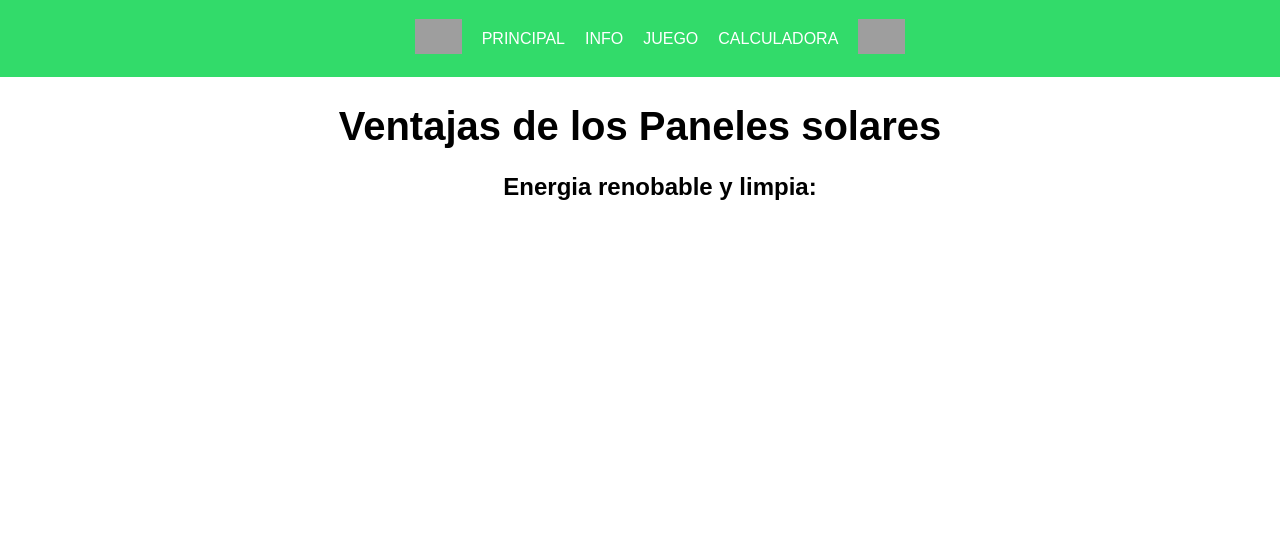
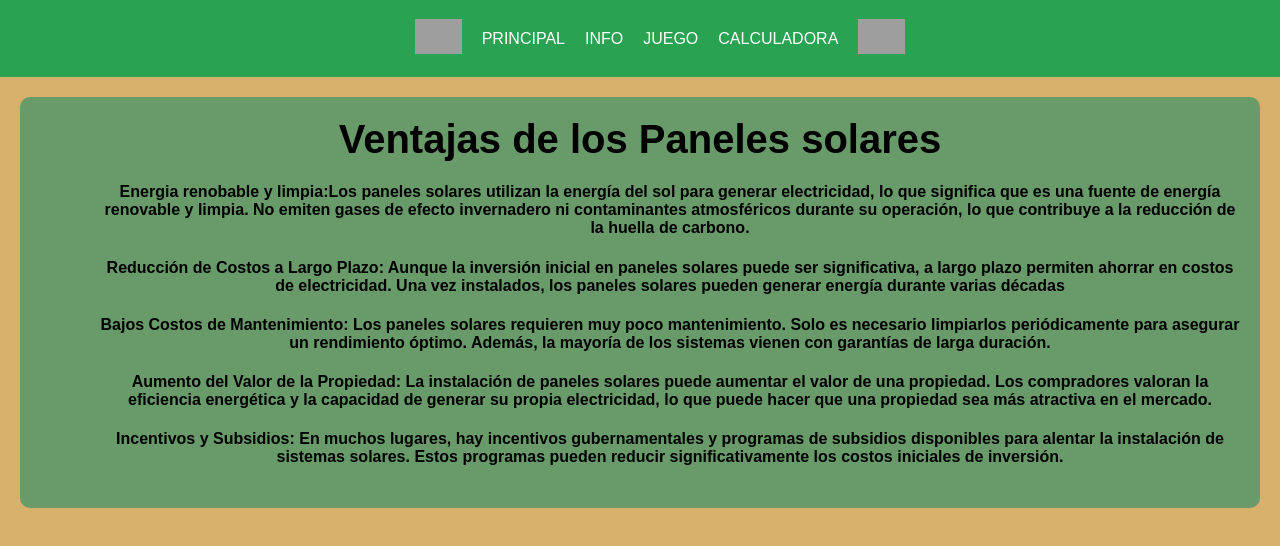
Before and after one commit to ParisNicolas/Latin_code_week, a React (Create React App) app in the folder my-app/: page /ven in a window 1280 px wide. Shown: the top 546 px of the page. Built offline with nearby package versions, Linux system fonts and the light colour scheme; grey boxes are pictures that could not be loaded.

Commit message:
ventajas y paleta de color nueva

```diff
--- /dev/null
+++ b/my-app/src/B-Ven.css
@@ -0,0 +1,27 @@
+.fondo {
+    background-color: rgb(215, 176, 108);
+    background-size: cover;
+    background-position: center;
+    min-height: 100vh;
+    display: flex;
+    flex-direction: column;
+
+}
+
+.tarjeta {
+    background-color: #699a6a;
+    padding: 20px;
+    border-radius: 10px;
+    color: rgb(0, 0, 0);
+    margin: 20px;
+    opacity: 1;
+}
+
+.tarjeta h1 {
+    margin-top: 0;
+}
+
+.tarjeta ul {
+    list-style: disc;
+    margin-left: 20px;
+}
--- a/my-app/src/B-Ven.js
+++ b/my-app/src/B-Ven.js
@@ -1,13 +1,22 @@
 import React from "react";
+import './B-Ven.css';
 
 function Bven(){
 
 return(
     <>
+    <div className="fondo">
+    <div className="tarjeta">
     <h1>Ventajas de los Paneles solares</h1>
     <ul>
-        <h3>Energia renobable y limpia:<div></div></h3>
+        <h4>Energia renobable y limpia:Los paneles solares utilizan la energía del sol para generar electricidad, lo que significa que es una fuente de energía renovable y limpia. No emiten gases de efecto invernadero ni contaminantes atmosféricos durante su operación, lo que contribuye a la reducción de la huella de carbono.</h4>
+        <h4>Reducción de Costos a Largo Plazo: Aunque la inversión inicial en paneles solares puede ser significativa, a largo plazo permiten ahorrar en costos de electricidad. Una vez instalados, los paneles solares pueden generar energía durante varias décadas</h4>
+        <h4>Bajos Costos de Mantenimiento: Los paneles solares requieren muy poco mantenimiento. Solo es necesario limpiarlos periódicamente para asegurar un rendimiento óptimo. Además, la mayoría de los sistemas vienen con garantías de larga duración.</h4>
+        <h4>Aumento del Valor de la Propiedad: La instalación de paneles solares puede aumentar el valor de una propiedad. Los compradores valoran la eficiencia energética y la capacidad de generar su propia electricidad, lo que puede hacer que una propiedad sea más atractiva en el mercado.</h4>
+        <h4>Incentivos y Subsidios: En muchos lugares, hay incentivos gubernamentales y programas de subsidios disponibles para alentar la instalación de sistemas solares. Estos programas pueden reducir significativamente los costos iniciales de inversión.</h4>
     </ul>
+    </div>
+    </div>
     </>
 );
 }
--- a/my-app/src/Navbar.css
+++ b/my-app/src/Navbar.css
@@ -1,5 +1,5 @@
 .navbar {
-    background-color: rgb(50, 219, 106);
+    background-color: rgb(41, 163, 82);
     color: white;
     display: flex;
     justify-content: center;
```
